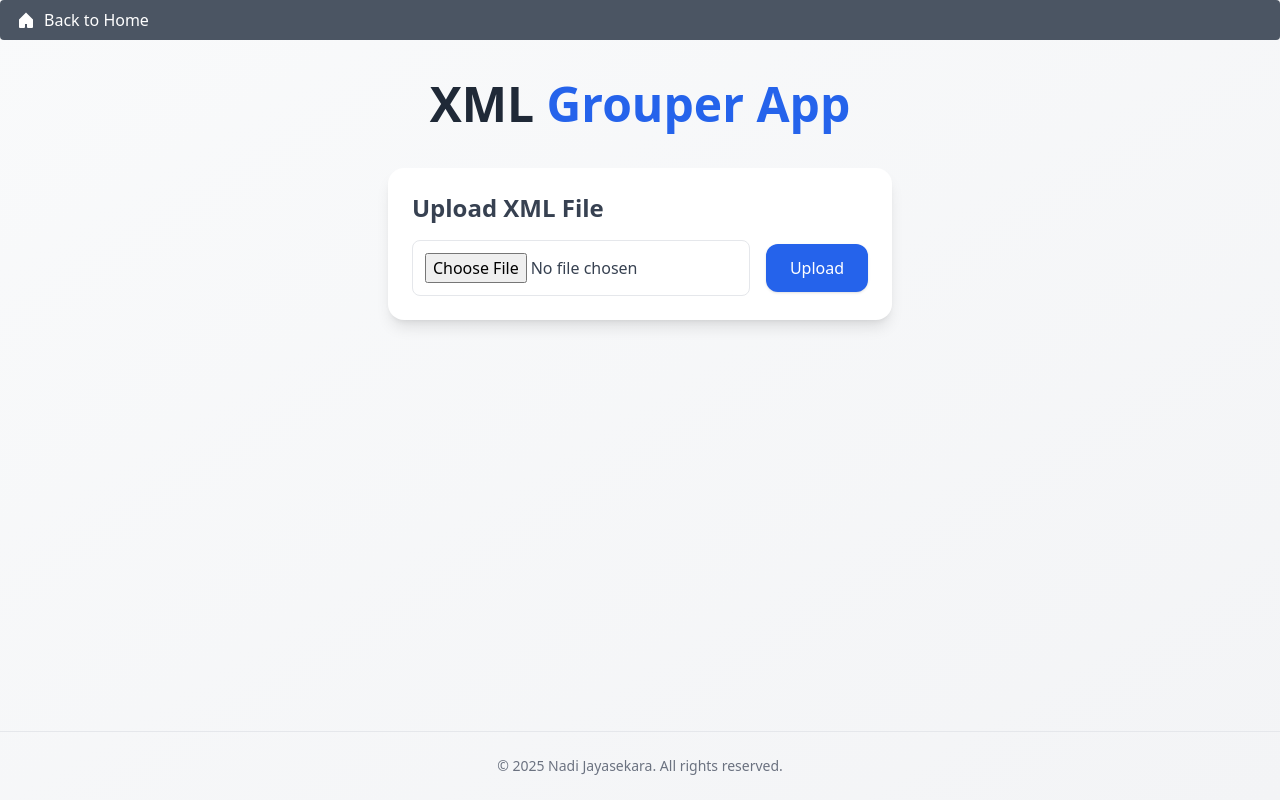
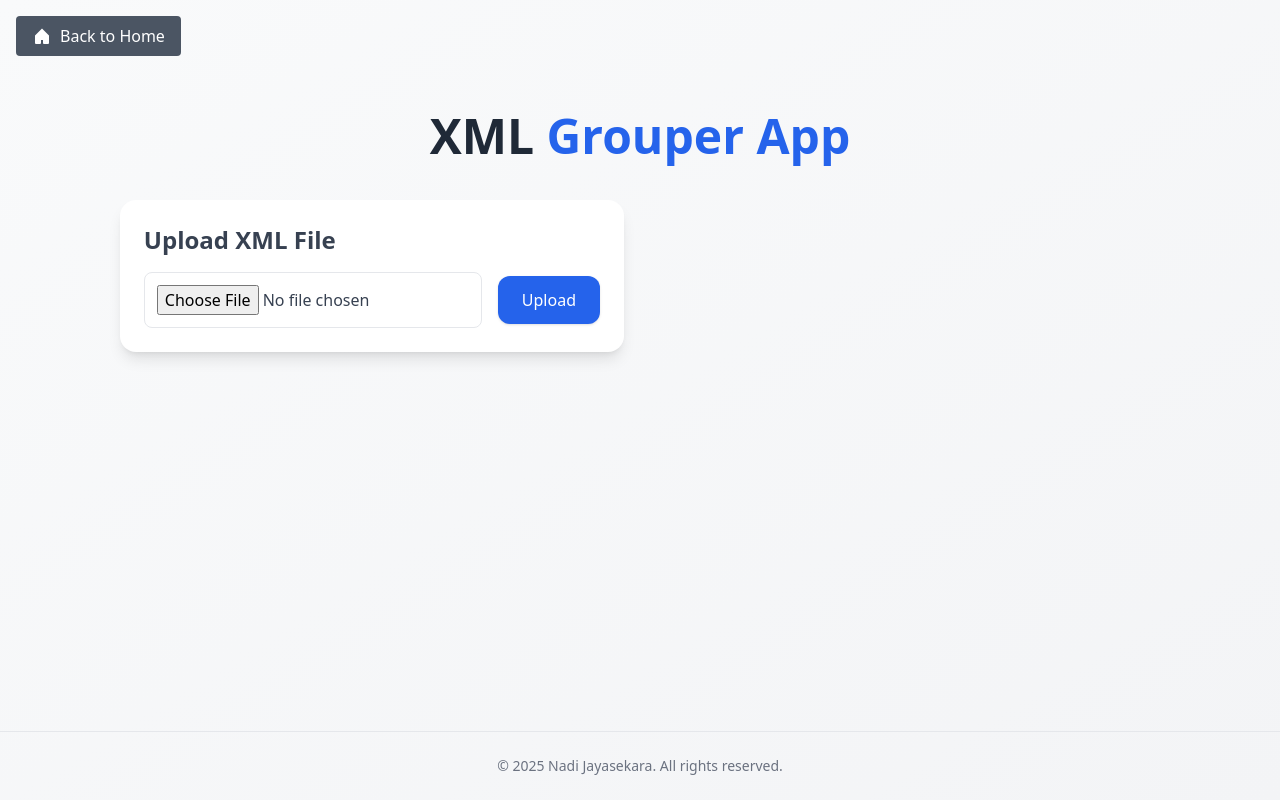
Before and after one commit to nadithakj/nodegrouper, a FastAPI app: page /app in a window 1280 px wide. Run offline with FastAPI, Linux system fonts and the light colour scheme; some libraries are stand-ins or nearby versions.

Commit message:
Update index.html

```diff
--- a/templates/index.html
+++ b/templates/index.html
@@ -4,14 +4,14 @@
   <meta charset="UTF-8">
   <title>XML Grouper</title>
   <script src="https://cdn.tailwindcss.com"></script>
-    <!-- Confetti Script -->
   <script src="https://cdn.jsdelivr.net/npm/canvas-confetti@1.6.0/dist/confetti.browser.min.js"></script>
 </head>
 <body class="min-h-screen bg-gradient-to-br from-gray-50 to-gray-100 flex flex-col font-sans">
-<div class="mb-4">
+
+  <!-- Back Button -->
+  <div class="mb-4 p-4">
     <a href="/"
-       class="flex items-center bg-gray-600 text-white px-4 py-2 rounded hover:bg-gray-700">
-        <!-- Home Icon SVG -->
+       class="flex items-center bg-gray-600 text-white px-4 py-2 rounded hover:bg-gray-700 w-fit">
       <svg xmlns="http://www.w3.org/2000/svg" class="h-5 w-5 mr-2" viewBox="0 0 20 20" fill="currentColor">
         <path d="M10 2.5l-7 7V17a1 1 0 001 1h4a1 1 0 001-1v-3h2v3a1 1 0 001 1h4a1 1 0 001-1v-7.5l-7-7z"/>
       </svg>
@@ -19,15 +19,17 @@
     </a>
   </div>
 
-
   <!-- Main Content -->
-<main class="flex-grow max-w-5xl mx-auto p-6">
+  <main class="flex-grow max-w-6xl mx-auto p-6">
     <h1 class="text-5xl font-extrabold mb-10 text-center text-gray-800">
       XML <span class="text-blue-600">Grouper App</span>
     </h1>
 
-    <!-- Upload Section -->
-    <div class="bg-white shadow-lg rounded-2xl p-6 mb-8">
+    <div class="grid grid-cols-1 md:grid-cols-2 gap-8">
+      <!-- Left Panel: User Prompts -->
+      <div class="space-y-8">
+        <!-- Upload -->
+        <div class="bg-white shadow-lg rounded-2xl p-6">
           <h2 class="text-2xl font-semibold mb-4 text-gray-700">Upload XML File</h2>
           <form action="/upload" method="post" enctype="multipart/form-data" class="flex items-center space-x-4">
             <input type="file" name="file" class="border rounded-lg p-3 w-full text-gray-700" required>
@@ -38,9 +40,9 @@
         </div>
 
         {% if xml_preview %}
-    <!-- Parent Tag Selection -->
-    <div class="bg-white shadow-lg rounded-2xl p-6 mb-8">
-        <h2 class="text-2xl font-semibold mb-4 text-gray-700">Select Parent Tag to Group</h2>
+        <!-- Parent Tag -->
+        <div class="bg-white shadow-lg rounded-2xl p-6">
+          <h2 class="text-2xl font-semibold mb-4 text-gray-700">Select Parent Tag</h2>
           <form action="/select_key" method="post" class="flex items-center space-x-4">
             <input type="hidden" name="xml_content" value="{{ xml_preview }}">
             <select name="selected_tag" class="border rounded-lg p-3 w-full text-gray-700" required>
@@ -56,9 +58,9 @@
         {% endif %}
 
         {% if keys %}
-    <!-- Key Field & Child Tags Selection -->
-    <div class="bg-white shadow-lg rounded-2xl p-6 mb-8">
-        <h2 class="text-2xl font-semibold mb-4 text-gray-700">Select Key & Child Tags to Merge</h2>
+        <!-- Keys + Child Tags -->
+        <div class="bg-white shadow-lg rounded-2xl p-6">
+          <h2 class="text-2xl font-semibold mb-4 text-gray-700">Select Key & Child Tags</h2>
           <form action="/group" method="post" class="space-y-6">
             <div>
               <label class="font-medium text-gray-600">Key Field:</label>
@@ -86,24 +88,28 @@
           </form>
         </div>
         {% endif %}
+      </div>
 
+      <!-- Right Panel: XML Preview + Download -->
+      <div class="space-y-8">
         {% if xml_preview %}
-    <!-- XML Preview -->
-    <div class="bg-white shadow-lg rounded-2xl p-6 mb-8">
+        <div class="bg-white shadow-lg rounded-2xl p-6">
           <h2 class="text-2xl font-semibold mb-4 text-gray-700">XML Preview</h2>
           <textarea readonly class="w-full h-96 border rounded-lg p-4 font-mono bg-gray-100 text-gray-800">{{ xml_preview }}</textarea>
         </div>
 
         <!-- Download -->
         <div class="bg-white shadow-lg rounded-2xl p-6 text-center">
-        <form id="downloadForm" action="/download" method="post">
+          <form id="downloadForm" action="/download" method="post" onsubmit="launchConfetti()">
             <input type="hidden" name="file_content" value="{{ xml_preview }}">
-            <button type="submit" id="downloadBtn" class="bg-blue-600 text-white px-8 py-3 rounded-xl hover:bg-blue-700 shadow text-lg">
+            <button type="submit" class="bg-blue-600 text-white px-8 py-3 rounded-xl hover:bg-blue-700 shadow text-lg">
               Download Grouped XML
             </button>
           </form>
         </div>
         {% endif %}
+      </div>
+    </div>
   </main>
 
   <!-- Footer -->
@@ -111,18 +117,16 @@
     &copy; 2025 Nadi Jayasekara. All rights reserved.
   </footer>
 
+  <!-- Confetti -->
   <script>
-    const downloadForm = document.getElementById('downloadForm');
-    if (downloadForm) {
-        downloadForm.addEventListener('submit', function(e) {
+    function launchConfetti() {
+      setTimeout(() => {
         confetti({
-                particleCount: 100,
-                spread: 70,
+          particleCount: 200,
+          spread: 90,
           origin: { y: 0.6 }
         });
-            e.preventDefault();
-            setTimeout(() => downloadForm.submit(), 300);
-        });
+      }, 150);
     }
   </script>
 </body>
```
Lines whose indentation alone changed are shown as unchanged.
